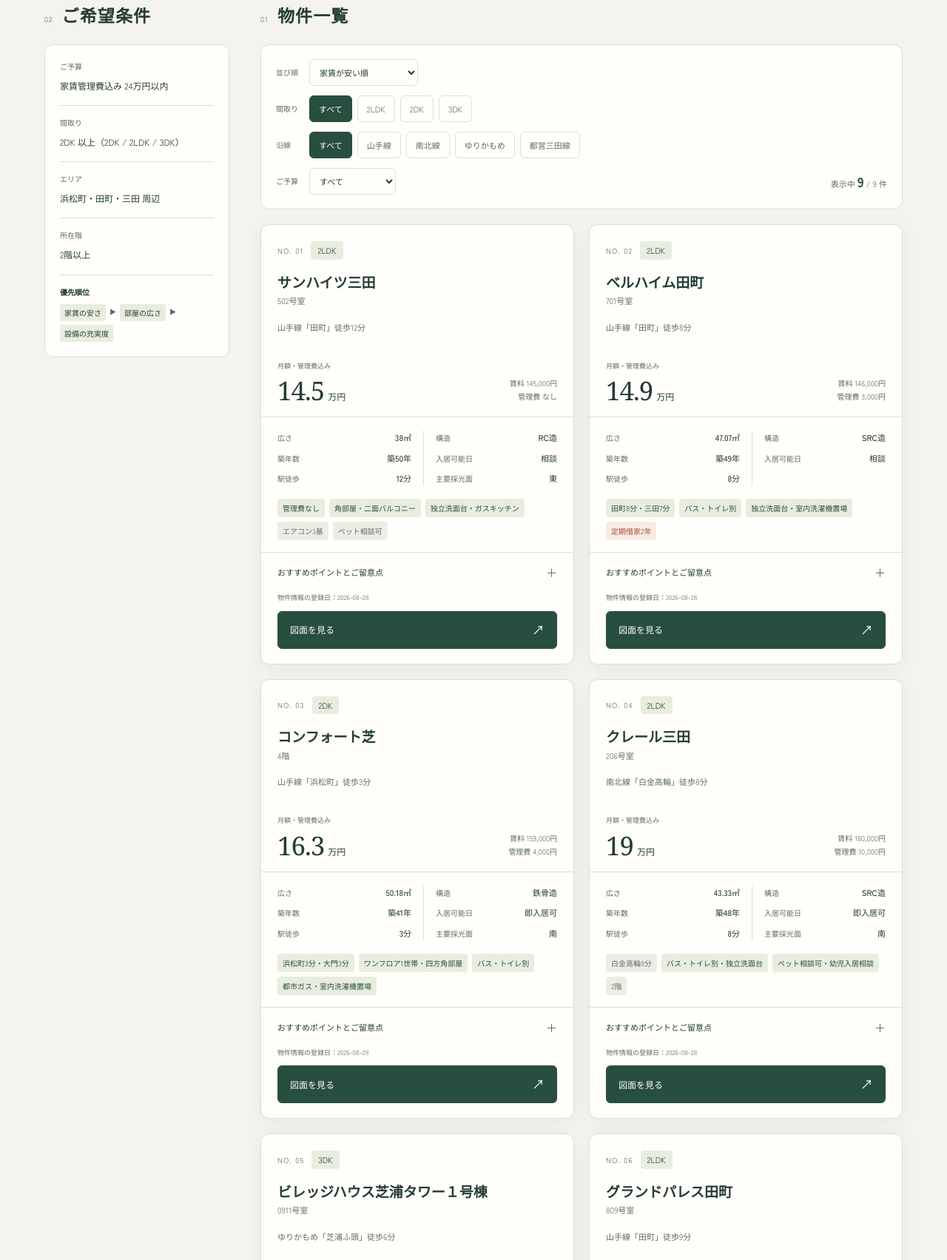
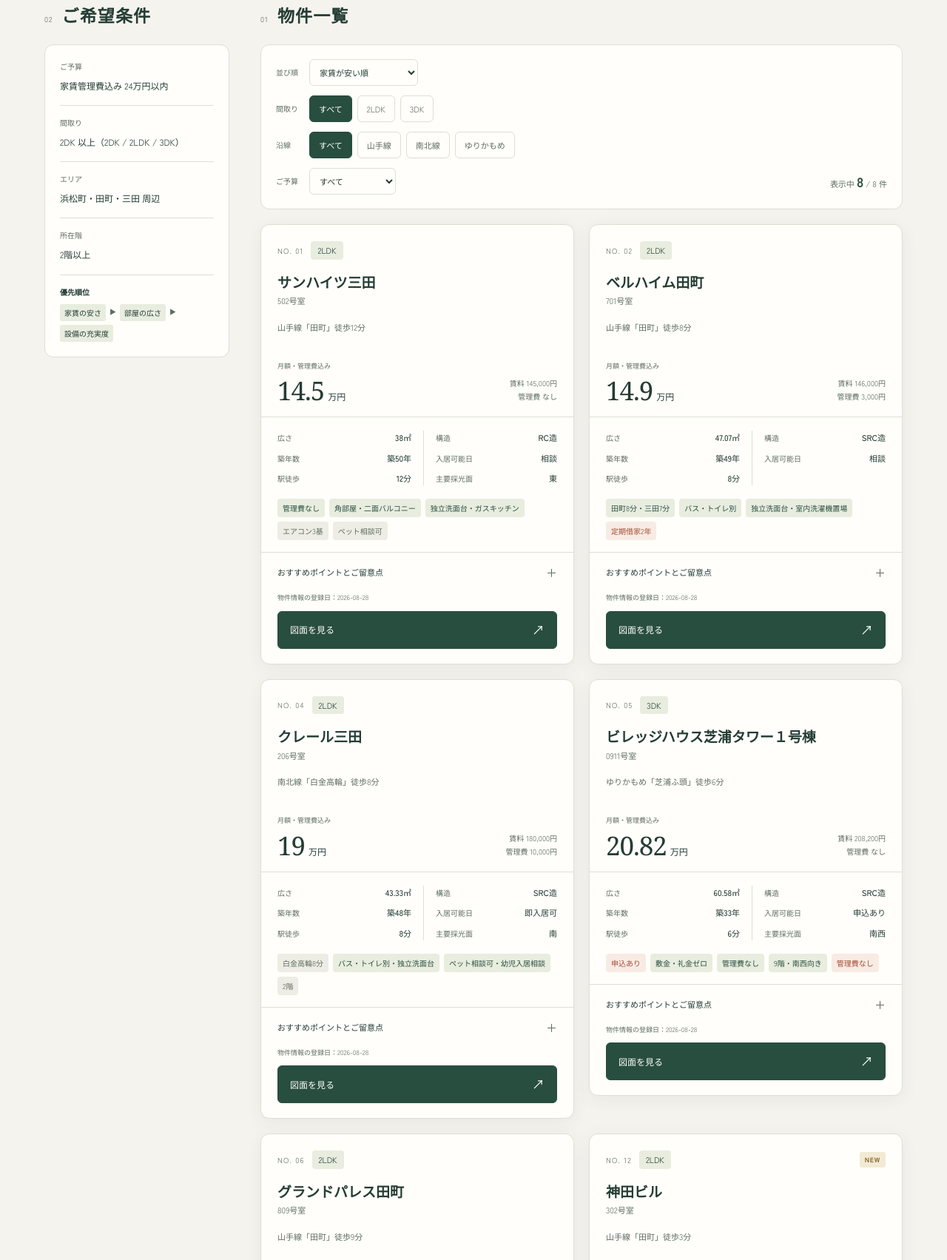
Before and after one commit to ryupro202211-ops/ryupro, a website: page PJ/roomlist/森山様_物件一覧.html in a window 1280 px wide. Shown: the part 733-2436 px from the top of the page at 74% size. Drawn offline with Linux system fonts and the light colour scheme; a web font is replaced by a local one.

Commit message:
森山様の在庫更新と新規2件を追加

```diff
--- a/PJ/roomlist/森山様_物件一覧.html
+++ b/PJ/roomlist/森山様_物件一覧.html
@@ -72,7 +72,7 @@ details.more{border-top:1px solid var(--line)}details.more>summary{padding:14px
       <div class="fact"><span class="k">ご紹介件数</span><span class="v" id="f-count">–</span></div>
       <div class="fact"><span class="k">管理費込み賃料</span><span class="v" id="f-rent">–</span></div>
       <div class="fact"><span class="k">専有面積</span><span class="v" id="f-size">–</span></div>
-      <div class="fact"><span class="k">最終更新</span><span class="v" style="font-size:15px">2026年9月4日</span></div>
+      <div class="fact"><span class="k">最終更新</span><span class="v" style="font-size:15px">2026年9月9日</span></div>
     </div>
   </div>
 </header>
@@ -139,7 +139,7 @@ details.more{border-top:1px solid var(--line)}details.more>summary{padding:14px
   </section>
 <section class="contact-panel" id="contact"><h2>気になるお部屋はありましたか？</h2><p>物件名を添えて、担当者へLINEまたはメールでお知らせください。<br>最新の募集状況を確認し、内見の日程をご案内します。</p></section>
 </main></div>
-<div class="wrap"><footer><div class="footer-brand">住まいのしおり</div>掲載情報は 2026年9月4日 時点のものです。募集状況は変わるため、内見をご希望の際は担当者へお問い合わせください。</footer></div>
+<div class="wrap"><footer><div class="footer-brand">住まいのしおり</div>掲載情報は 2026年9月9日 時点のものです。募集状況は変わるため、内見をご希望の際は担当者へお問い合わせください。</footer></div>
 
 <div class="modal-backdrop" id="modal">
   <div class="modal" role="dialog" aria-modal="true" aria-labelledby="modal-title">
@@ -161,7 +161,7 @@ details.more{border-top:1px solid var(--line)}details.more>summary{padding:14px
 const SHOW_RANK_BADGES = false;
 
 // NEWバッジのしきい値。addedAt >= NEW_SINCE の物件に「NEW」が付く。
-const NEW_SINCE = '2026-09-04';
+const NEW_SINCE = '2026-09-09';
 
 const PROPERTIES = [
 
@@ -257,50 +257,6 @@ const PROPERTIES = [
     driveId: '1a82pKXxC8OHW8_NKQoGQiww_UuIU6vox'
   },
   {
-    id: '03',
-    name: 'コンフォート芝',
-    unit: '4階',
-    line: '山手線',
-    station: '浜松町',
-    walk: 3,
-    size: 50.18,
-    layout: '2DK',
-    rent: 159000,
-    kanri: 4000,
-    total: 163000,
-    deposit: '敷1ヶ月',
-    reikin: '礼1ヶ月',
-    year: 1985,
-    structure: '鉄骨造',
-    available: '即入居可',
-    facing: '南',
-    tags: [
-      {t:'50.18㎡', c:'new'},
-      {t:'浜松町3分・大門3分', c:'new'},
-      {t:'ワンフロア1世帯・四方角部屋', c:'new'},
-      {t:'★バス・トイレ別', c:'new'},
-      {t:'★都市ガス・室内洗濯機置場', c:'new'},
-      {t:'築40年', c:'warn'}
-    ],
-    pros: [
-      '★JR山手線「浜松町」3分、都営浅草線「大門」3分。2駅とも徒歩3分の駅近立地です',
-      '★ワンフロア1世帯・四方角部屋。上下階以外に接する住戸がなく、生活音を気にせず過ごせます',
-      '専有面積50.18㎡（約15.17坪）、洋室＋和室6帖の振り分けタイプで居室を用途別に使えます',
-      '★バス・トイレ別／都市ガス（2口コンロ）／室内洗濯機置場／温水洗浄便座／浴室乾燥',
-      '設備：インターネット環境（要個別契約）、フローリング（一部）、エアコン2基、収納、CATV、シューズボックス'
-    ],
-    cons: [
-      '★築1985年10月・築40年の物件です',
-      '★温水洗浄便座は残置物のため、故障時の修理・交換は借主負担となる可能性があります',
-      '★2年未満の解約は違約金あり（総賃料の1ヶ月分）',
-      '現況居住中（7月4日解約予定）、引渡は7月下旬',
-      'ペット飼育不可・ルームシェア不可・SOHO不可・事務所不可',
-      '火災保険24,000円/2年・24Hサポート16,500円・鍵交換22,000円・更新事務手数料15,000円'
-    ],
-    addedAt: '2026-08-28',
-    driveId: '1fFnyLmuBU0PsL6aaPnXgF2T48gWL20wX'
-  },
-  {
     id: '04',
     name: 'クレール三田',
     unit: '206号室',
@@ -352,40 +308,40 @@ const PROPERTIES = [
     walk: 6,
     size: 60.58,
     layout: '3DK',
-    rent: 205400,
+    rent: 208200,
     kanri: 0,
-    total: 205400,
+    total: 208200,
     deposit: '敷なし',
     reikin: '礼なし',
     year: 1993,
     structure: 'SRC',
-    available: '2026年9月7日〜',
+    available: '申込あり',
     facing: '南西',
     tags: [
-      {t:'60.58㎡・3DK', c:'new'},
+      {t:'申込あり', c:'warn'},
       {t:'★敷金・礼金ゼロ', c:'new'},
       {t:'管理費なし', c:'new'},
       {t:'9階・南西向き', c:'new'},
       {t:'築1993年', c:''},
-      {t:'管込20.5万', c:'warn'}
+      {t:'管理費なし', c:'warn'}
     ],
     pros: [
       '★専有面積60.58㎡・3DK。居室3室にゆとりのある広さです',
       '★敷金・礼金・更新料がいずれも不要。入居時の初期費用を大きく抑えられます',
       '★管理費・共益費なし。表示賃料がそのまま月額になります',
       'SRC造12階建の9階・南西向きで採光良好、バルコニー付です',
-      'ゆりかもめ「芝浦ふ頭」9分、JR「田町」12分、都営「三田」15分。バス停「芝浦2丁目」からは徒歩1分',
-      '築1993年12月・SRC造。2026年9月7日以降 内見可'
+      'ゆりかもめ「芝浦ふ頭」徒歩6分、JR「田町」徒歩12分',
+      '築1993年12月・SRC造です'
     ],
     cons: [
-      '★管込205,400円と、ご予算24万円の範囲内ではありますが高めの価格帯です',
+      '1年未満の解約は賃料等3ヶ月分、2年未満は2ヶ月分の違約金があります',
       '駐車場は月額24,750円（税込）で別途、空き状況は要確認です',
-      '審査書類が多め（個人：身分証・収入証明・連帯保証人の写し／法人：会社関係書類）',
+      '申込が入っています。内見・申込の受付状況は確認が必要です',
       '契約内容や審査の結果、敷金をお預かりする場合があります',
       'ゆりかもめ「芝浦ふ頭」が最寄りのため、JR利用の場合は田町駅まで距離があります'
     ],
     addedAt: '2026-08-28',
-    driveId: '1KUpKhlARfEdU4inAW0iY73MclDpytuXn'
+    driveId: '1_fcm20E9NGKuDFTKoziEp91w64nd8ZNV'
   },
   {
     id: '06',
@@ -403,7 +359,7 @@ const PROPERTIES = [
     reikin: '礼1ヶ月',
     year: 1981,
     structure: 'SRC',
-    available: '2026年10月',
+    available: '2026年10月上旬',
     tags: [
       {t:'54.45㎡・LDK12帖', c:'new'},
       {t:'2014年内装改装済', c:'new'},
@@ -429,50 +385,6 @@ const PROPERTIES = [
     ],
     addedAt: '2026-08-28',
     driveId: '1Sl5CWdP-R0OzIIfBY_0a1Bi9g6BfG3xj'
-  },
-  {
-    id: '07',
-    name: '芝2丁目貸ビル',
-    unit: '3・4・5階部分',
-    line: '都営三田線',
-    station: '三田',
-    walk: 6,
-    size: 54.76,
-    layout: '2DK',
-    rent: 232000,
-    kanri: 8000,
-    total: 240000,
-    deposit: '敷1ヶ月',
-    reikin: '礼1ヶ月',
-    year: 1993,
-    structure: '鉄骨造',
-    available: '即入居可',
-    facing: '南',
-    tags: [
-      {t:'2026年4月リフォーム完了', c:'new'},
-      {t:'54.76㎡・メゾネット', c:'new'},
-      {t:'三田6分・田町11分', c:'new'},
-      {t:'★温水洗浄便座付ユニットバス新品', c:'new'},
-      {t:'ペット相談・事務所利用相談可', c:'new'},
-      {t:'築1993年', c:''}
-    ],
-    pros: [
-      '★2026年4月リフォーム完了。ユニットバス交換・トイレ交換（温水洗浄便座付）・各室壁紙張替・床CF張替・洗濯防水パン新規設置・玄関扉交換・室内階段手摺交換と、内装が一新されています',
-      '★3階〜5階を使うメゾネットタイプ。DK6.3帖×2＋ベッドルーム2.7帖・4.7帖と、フロアごとに用途を分けられます',
-      '都営三田線「三田」6分、JR山手線「田町」11分',
-      '★ペット相談可・事務所利用も相談可。住居以外の使い方にも柔軟です',
-      '設備：24時間換気システム、インターネット対応、エアコン、バルコニー、シューズボックス、CS/BS対応、オートロック',
-      '築1993年12月・鉄骨造5階建'
-    ],
-    cons: [
-      '★管込240,000円と、ご予算24万円の上限ちょうどの価格です',
-      '★メゾネット（3〜5階）のため、階段での上下移動が日常的に発生します',
-      '共益費8,000円が別途かかります',
-      '更新料 新賃料1ヶ月分・損害保険料10,000円（1年間）',
-      '保証会社利用必須（エルズサポート）、駐車場なし'
-    ],
-    addedAt: '2026-08-28',
-    driveId: '1jwp1VrXnQ4EP1yqVQgDQypqMT2WXY3eq'
   },
   {
     id: '08',
@@ -501,7 +413,6 @@ const PROPERTIES = [
       {t:'入居時期は相談', c:'warn'}
     ],
     pros: [
-      '★ご希望の設備をすべて満たすお部屋です（バス・トイレ別／独立洗面所／都市ガス／室内洗濯機置場／2階以上）',
       'JR山手線「田町」9分、都営三田線・都営浅草線「三田」11分の3駅3沿線が使えます',
       '専有面積57.63㎡の2LDK・角部屋。南向きバルコニー7.95㎡付、24階建タワーの17階',
       '冷暖房完備の内廊下設計・全戸トランクルーム付き。オートロック・モニター付インターホン・防犯カメラ・管理人日勤',
@@ -516,47 +427,40 @@ const PROPERTIES = [
     driveId: '134YX4vaxWCPLBuYG0chFfeMD6dl-65eM'
   },
   {
-    id: '09',
-    name: 'アクティ汐留',
-    unit: '0307号室',
-    line: '山手線',
-    station: '浜松町',
-    walk: 4,
-    size: 59.28,
-    layout: '2DK',
-    rent: 226000,
-    kanri: 11000,
-    total: 237000,
-    deposit: '敷1ヶ月',
-    reikin: '礼2ヶ月',
-    year: 2004,
-    structure: 'RC',
-    available: '2026年9月中旬',
-    facing: '南',
-    tags: [
-      {t:'浜松町4分・大門4分', c:'new'},
-      {t:'★バス・トイレ別／独立洗面所', c:'new'},
-      {t:'追焚・浴室乾燥機・床暖房', c:'new'},
-      {t:'宅配ボックス・オートロック', c:'new'},
-      {t:'建物内に24時間スーパー', c:'new'},
-      {t:'南向きバルコニー', c:''}
-    ],
-    pros: [
-      '★ご希望の設備をすべて満たすお部屋です（バス・トイレ別／独立洗面所／都市ガス／室内洗濯機置場／2階以上）',
-      'JR山手線「浜松町」4分、都営大江戸線「大門」4分、JR京浜東北線「浜松町」3分の3駅3沿線',
-      '専有面積59.28㎡の2DK・南向きバルコニー付。RC造56階建の3階、総戸数689戸の大規模タワー',
-      '追焚機能・浴室乾燥機・床暖房・システムキッチン（IH設置済）・温水洗浄便座・宅配ボックス・防犯カメラ・管理人日勤',
-      '建物内に24時間営業のスーパー、入居者専用カーシェア6台。2人入居可・お子様可、2026年9月中旬入居',
-      '2004年2月築・築21年と、設備の新しさを重視される場合に有力な選択肢です'
-    ],
-    cons: [
-      '★ペット不可・楽器不可・事務所使用不可です',
-      '礼金2ヶ月・更新料1ヶ月、保証会社加入要（総賃料の50%／更新時は年ごとに25%）、損害保険24,000円／2年',
-      '床暖房使用料220円／月、鍵発行手数料22,000円、退去時清掃代39,600円が別途かかります'
-    ],
-    addedAt: '2026-09-04',
-    driveId: '10uGu4CXJ99lXPxueZyBWIiiYSXbx8OkP'
+    id: '11', name: 'GENOVIA浜松町green veil', unit: '1202号室',
+    line: '山手線', station: '浜松町', walk: 6,
+    size: 53.03, layout: '2LDK', rent: 202000, kanri: 20000, total: 222000,
+    deposit: '敷なし', reikin: '礼1ヶ月', year: 2013, structure: 'RC',
+    available: '2026年10月下旬予定', facing: '南東',
+    tags: [{t:'最上階・角部屋',c:''},{t:'南東向き',c:''}],
+    pros: ['浜松町駅徒歩6分、大門駅徒歩1分です',
+      '12階建ての最上階・角部屋で、南東向きのバルコニーがあります',
+      '53.03㎡の2LDK。カウンター付きシステムキッチンを備えています',
+      '浴室乾燥機・温水洗浄便座・室内洗濯機置場があります',
+      'オートロック・モニター付きインターホン・宅配ボックスを備えています'],
+    cons: ['10月13日退去・10月末頃入居予定です。退去前の申込は先行契約のみ受け付けています',
+      'エアコン設備はありません。ペットは飼育不可です',
+      '鍵交換38,500円・24時間サポート16,500円・書類作成11,000円・保険料18,000円以上が必要です。更新料1ヶ月分に加え、更新事務手数料0.5ヶ月分がかかります'],
+    addedAt: '2026-09-09', driveId: '1weMm5HAyAT8yJqlChcpjz_qxS9X82-Sw'
+  },
+  {
+    id: '12', name: '神田ビル', unit: '302号室',
+    line: '山手線', station: '田町', walk: 3,
+    size: 50.76, layout: '2LDK', rent: 203000, kanri: 17000, total: 220000,
+    deposit: '敷1ヶ月', reikin: '礼1ヶ月', year: 1977, structure: 'RC',
+    available: '即入居可', facing: '南',
+    tags: [{t:'角部屋',c:''},{t:'ペット相談',c:''},{t:'定期借家2年',c:'warn'}],
+    pros: ['田町駅徒歩3分の立地です',
+      'LDK12.2帖に、洋室6.3帖・6.2帖を備えた振り分けタイプです',
+      '3階・角部屋、主要採光面は南です',
+      'バス・トイレ別、洗面台、室内洗濯機置場、システムキッチンがあります',
+      '小型犬・猫の飼育は相談できます'],
+    cons: ['エレベーターはなく、3階まで階段です。LDKのエアコンは残置物です',
+      '定期借家2年。再契約料1ヶ月分と再契約事務手数料0.5ヶ月分＋税がかかります',
+      'ペット飼育時は敷金1ヶ月追加・退去時償却。安心サポート19,800円、保険23,000円／2年、引落し手数料440円／月などが必要です'],
+    addedAt: '2026-09-09', driveId: '13yPLhWcAsk0aGuhouJuYZVJGWwnN-nM9'
   }
+
 ];
 
 // ---------- 派生値：手で書かない。ここが計算するのでズレようがない ----------
```
